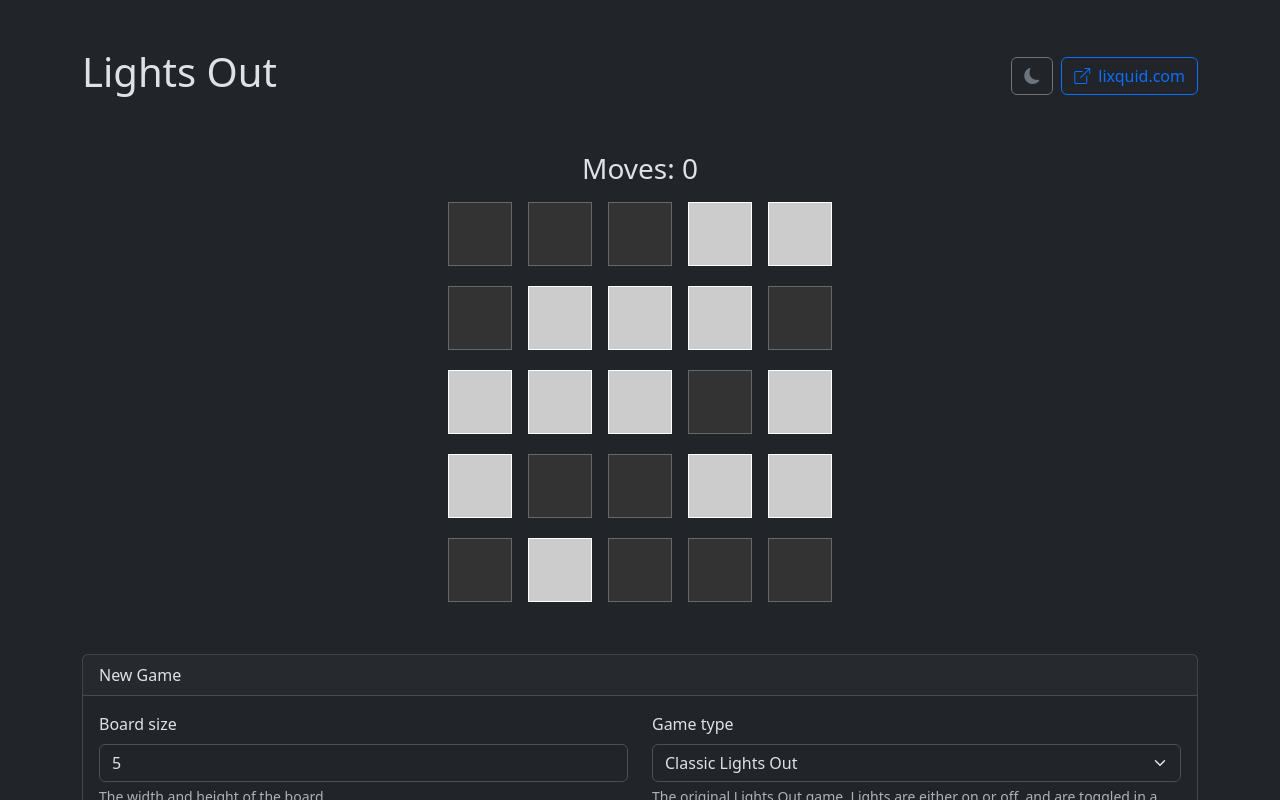
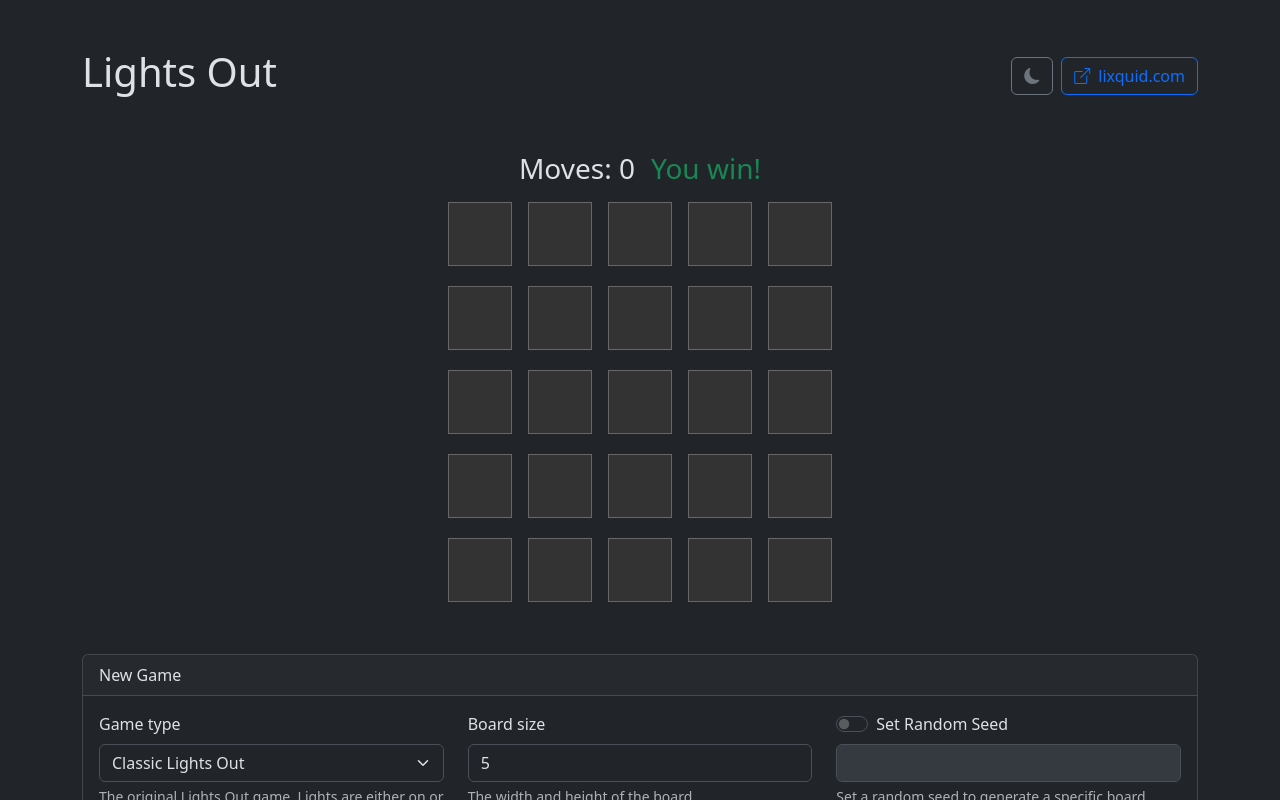
Before and after one commit to Lixquid/app-lightsout-game, a Preact app: page / in a window 1280 px wide. Shown: the top 800 px of the page. Built offline with nearby package versions, Linux system fonts and the light colour scheme.

Commit message:
Add random seed option

```diff
--- a/src/components/NewGameCard.tsx
+++ b/src/components/NewGameCard.tsx
@@ -9,6 +9,7 @@ interface NewGameCardProps {
 export function NewGameCard(props: NewGameCardProps) {
     const [size, setSize] = useState(5);
     const [type, setType] = useState<keyof typeof gameTypes>("classic");
+    const [rngSeed, setRngSeed] = useState<number | null>(null);
 
     return (
         <div class="card mt-5">
@@ -17,26 +18,7 @@ export function NewGameCard(props: NewGameCardProps) {
             </div>
             <div class="card-body">
                 <div class="row">
-                    <div class="col-md-6 mb-3">
-                        <label for="newGame-size" class="form-label">
-                            Board size
-                        </label>
-                        <input
-                            type="number"
-                            class="form-control"
-                            id="newGame-size"
-                            min="3"
-                            max="10"
-                            value={size}
-                            onChange={(e) =>
-                                setSize(Number(e.currentTarget.value))
-                            }
-                        />
-                        <div class="form-text">
-                            The width and height of the board.
-                        </div>
-                    </div>
-                    <div class="col-md-6 mb-3">
+                    <div class="col-xl-4 col-md-6 mb-3">
                         <label for="newGame-type" class="form-label">
                             Game type
                         </label>
@@ -56,6 +38,66 @@ export function NewGameCard(props: NewGameCardProps) {
                             {gameTypes[type]!.description}
                         </div>
                     </div>
+                    <div class="col-xl-4 col-md-6 mb-3">
+                        <label for="newGame-size" class="form-label">
+                            Board size
+                        </label>
+                        <input
+                            type="number"
+                            class="form-control"
+                            id="newGame-size"
+                            min="3"
+                            max="10"
+                            value={size}
+                            onChange={(e) =>
+                                setSize(Number(e.currentTarget.value))
+                            }
+                        />
+                        <div class="form-text">
+                            The width and height of the board.
+                        </div>
+                    </div>
+                    <div class="col-xl-4 col-md-6 mb-3">
+                        <label
+                            for="newGame-seed"
+                            class="form-label form-switch"
+                        >
+                            <input
+                                class="form-check-input me-2"
+                                type="checkbox"
+                                role="switch"
+                                checked={rngSeed !== null}
+                                onChange={(e) => {
+                                    if (e.currentTarget.checked) {
+                                        setRngSeed(0);
+                                    } else {
+                                        setRngSeed(null);
+                                    }
+                                }}
+                            />
+                            Set Random Seed
+                        </label>
+                        <input
+                            type="number"
+                            class="form-control"
+                            id="newGame-seed"
+                            value={rngSeed ?? ""}
+                            disabled={rngSeed === null}
+                            step="1"
+                            min="0"
+                            max="4294967296"
+                            onChange={(e) =>
+                                setRngSeed(
+                                    e.currentTarget.value
+                                        ? Number(e.currentTarget.value)
+                                        : null
+                                )
+                            }
+                        />
+                        <div class="form-text">
+                            Set a random seed to generate a specific board.
+                        </div>
+                    </div>
                 </div>
                 <div class="float-end">
                     <button
@@ -66,7 +108,8 @@ export function NewGameCard(props: NewGameCardProps) {
                                     size,
                                     gameTypes[type]!.toggles(size),
                                     gameTypes[type]!.cellMax,
-                                    100
+                                    100,
+                                    rngSeed
                                 )
                             );
                         }}
--- a/src/lib/game.ts
+++ b/src/lib/game.ts
@@ -1,3 +1,5 @@
+import { mulberry32 } from "./util";
+
 type Array2D<T> = T[][];
 
 export interface Game {
@@ -40,13 +42,15 @@ export function toggleCell(game: Game, x: number, y: number): Game["board"] {
  * @param toggles The cells each cell will toggle.
  * @param max The maximum value of each cell.
  * @param initSteps The number of random steps to perform on the board to initialise it.
+ * @param rngSeed The seed to use for the random number generator. If null, a random seed will be used.
  * @returns The new game object.
  */
 export function newGame(
     size: number,
     toggles: Game["toggles"],
     max: number,
-    initSteps: number
+    initSteps: number,
+    rngSeed: number | null
 ): Game {
     // Create a new blank board
     const board: Game["board"] = new Array(size)
@@ -62,10 +66,11 @@ export function newGame(
         actionCount: 0,
     };
 
+    const rng = rngSeed === null ? Math.random : mulberry32(rngSeed);
     // Randomise the board
     for (let i = 0; i < initSteps; i++) {
-        const x = Math.floor(Math.random() * size);
-        const y = Math.floor(Math.random() * size);
+        const x = Math.floor(rng() * size);
+        const y = Math.floor(rng() * size);
         game.board = toggleCell(game, x, y);
     }
 
--- /dev/null
+++ b/src/lib/util.ts
@@ -0,0 +1,15 @@
+/**
+ * Create a Mulberry32 pseudo-random number generator.
+ * @param seed The seed to use for the random number generator. Must be a
+ * positive integer less than 2^32.
+ * @returns A function that returns a pseudo-random number between 0
+ * (inclusive) and 1 (exclusive) every time it is called.
+ */
+export function mulberry32(seed: number): () => number {
+    return function () {
+        let t = (seed += 0x6d2b_79f5);
+        t = Math.imul(t ^ (t >>> 15), t | 1);
+        t ^= t + Math.imul(t ^ (t >>> 7), t | 61);
+        return ((t ^ (t >>> 14)) >>> 0) / 2 ** 32;
+    };
+}
```
